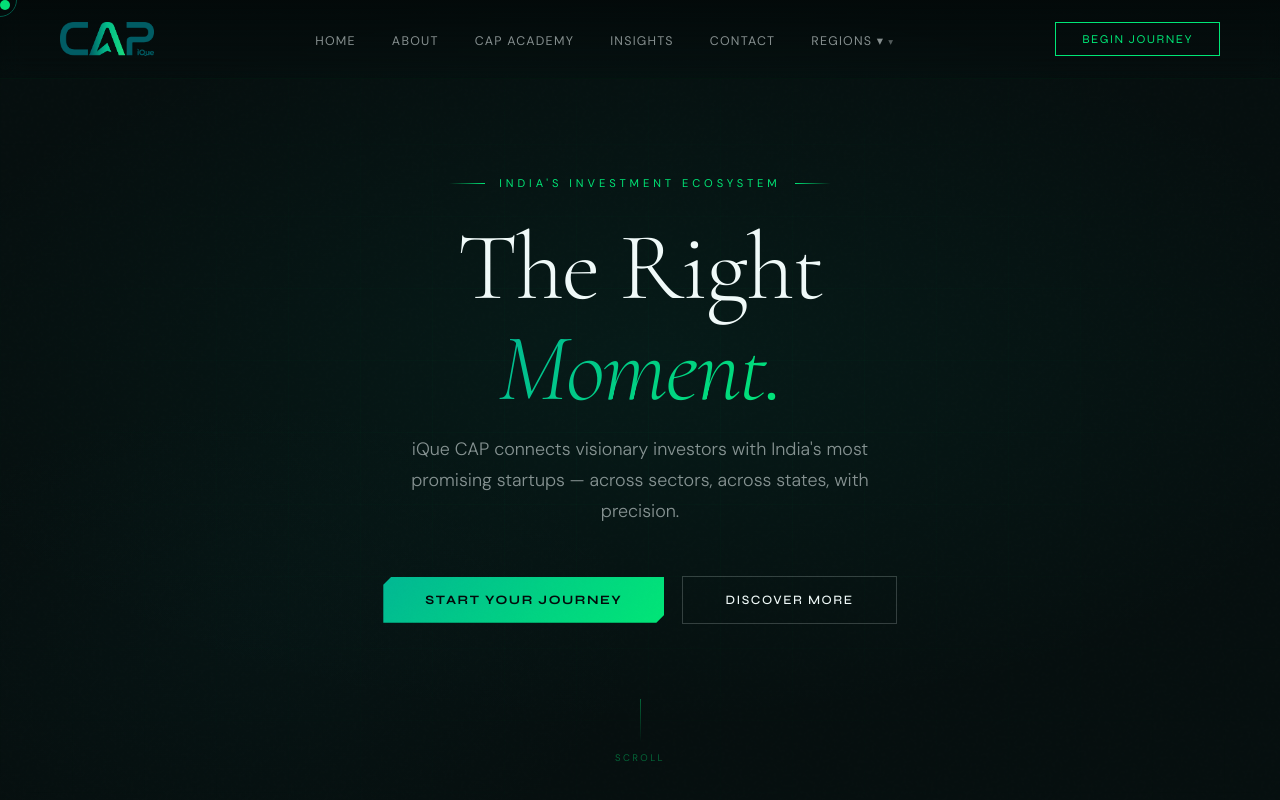
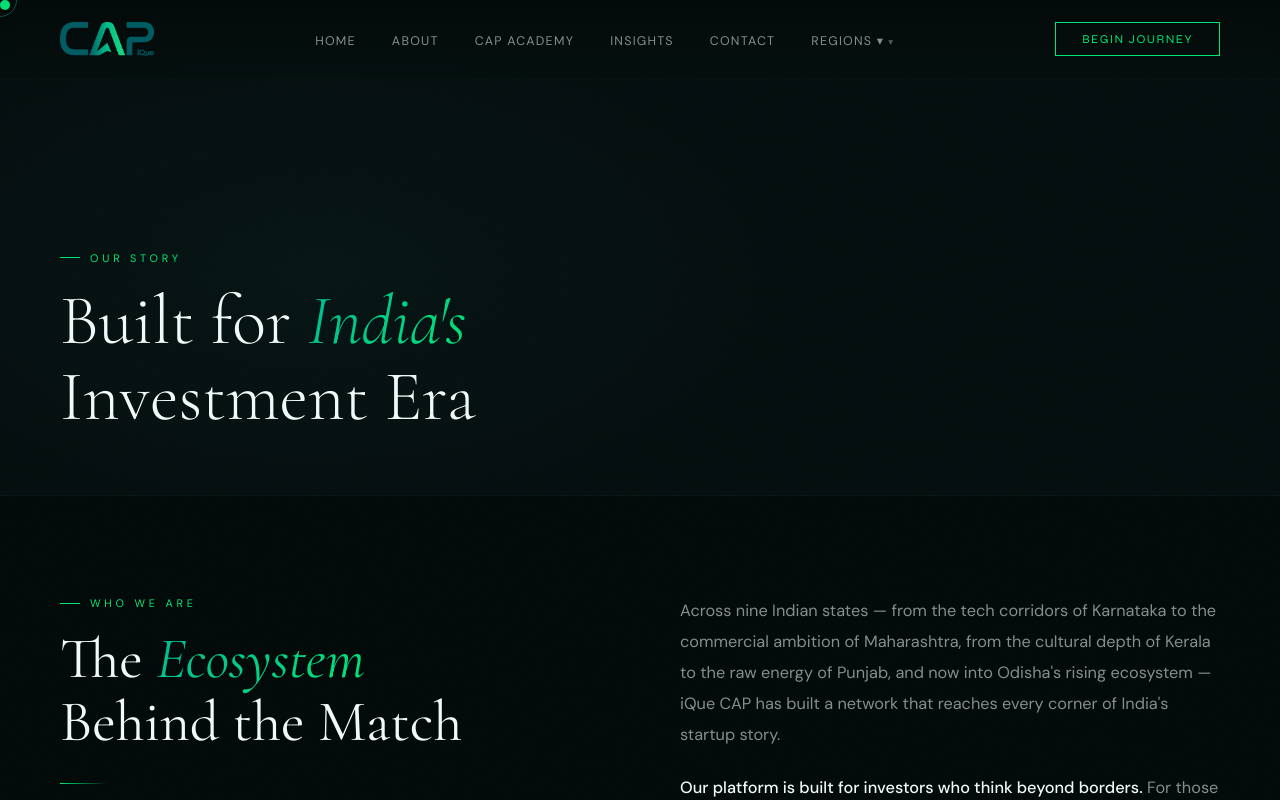
Before and after one commit to ASHIQANWARK/iquecap-website, a React (Vite) app: page /about in a window 1280 px wide. Shown: the top 800 px of the page. Built offline with nearby package versions, Linux system fonts and the light colour scheme.

Commit message:
Initial commit

```diff
--- a/package.json
+++ b/package.json
@@ -12,7 +12,8 @@
   "dependencies": {
     "@emailjs/browser": "^4.4.1",
     "react": "^18.2.0",
-    "react-dom": "^18.2.0"
+    "react-dom": "^18.2.0",
+    "react-router-dom": "^7.18.1"
   },
   "devDependencies": {
     "@types/react": "^18.2.43",
--- a/src/App.jsx
+++ b/src/App.jsx
@@ -1,6 +1,7 @@
 // App.js
 
-import React, { useState } from 'react'
+import React, { useEffect } from 'react'
+import { BrowserRouter as Router, Routes, Route, useLocation, useNavigate } from 'react-router-dom'
 import './App.css'
 import useCursor from './hooks/useCursor'
 
@@ -25,76 +26,181 @@ import DisclaimerPage from './components/DisclaimerPage'
 import RegionPage from './components/RegionPage'
 import CapAcademy from './components/CapAcademy'
 
-function App() {
-  const [currentPage, setCurrentPage] = useState('home')
-  const [blogIndex, setBlogIndex] = useState(0)
+// Scroll to top on route change
+const ScrollToTop = () => {
+  const { pathname } = useLocation()
 
-  // Initialize cursor with proper error handling
+  useEffect(() => {
+    window.scrollTo({ top: 0, behavior: 'smooth' })
+  }, [pathname])
+
+  return null
+}
+
+// Main App Content with Router
+function AppContent() {
+  const location = useLocation()
+  const navigate = useNavigate()
+
+  // Initialize cursor
   useCursor(true)
 
+  // Navigation function
   const navigateTo = (page, index) => {
     console.log('Navigating to:', page)
-    setCurrentPage(page)
-    if (index !== undefined) setBlogIndex(index)
-    window.scrollTo({ top: 0, behavior: 'smooth' })
-  }
+    let path = '/'
 
-  const renderPage = () => {
-    switch (currentPage) {
+    switch(page) {
       case 'home':
-        return (
-          <>
-            <Hero navigateTo={navigateTo} />
-            <Ticker />
-            <WhatWeDo navigateTo={navigateTo} />
-            <HowItWorks />
-            <QuoteSection />
-            <Sectors />
-            <Regional navigateTo={navigateTo} />
-            <Testimonials />
-            <ContactSection navigateTo={navigateTo} />
-          </>
-        )
+        path = '/'
+        break
       case 'about':
-        return <AboutPage navigateTo={navigateTo} />
+        path = '/about'
+        break
       case 'academy':
-        return <CapAcademy navigateTo={navigateTo} />
+        path = '/academy'
+        break
       case 'blog':
-        return <BlogPage navigateTo={navigateTo} />
+        path = '/insights'
+        break
       case 'blogpost':
-        return <BlogPost index={blogIndex} navigateTo={navigateTo} />
+        path = `/insights/${index}`
+        break
       case 'contact':
-        return <ContactPage navigateTo={navigateTo} />
+        path = '/contact'
+        break
       case 'regions':
-        return <RegionsPage navigateTo={navigateTo} />
+        path = '/regions'
+        break
       case 'privacy':
-        return <PrivacyPage navigateTo={navigateTo} />
+        path = '/privacy'
+        break
       case 'disclaimer':
-        return <DisclaimerPage navigateTo={navigateTo} />
+        path = '/disclaimer'
+        break
       case 'kerala':
+        path = '/kerala'
+        break
       case 'karnataka':
+        path = '/karnataka'
+        break
       case 'maharashtra':
+        path = '/maharashtra'
+        break
       case 'tamilnadu':
+        path = '/tamilnadu'
+        break
       case 'punjab':
+        path = '/punjab'
+        break
       case 'delhi':
+        path = '/delhi-ncr'
+        break
       case 'mp':
+        path = '/madhyapradesh'
+        break
       case 'ap':
+        path = '/andhrapradesh'
+        break
       case 'odisha':
-        return <RegionPage regionId={currentPage} navigateTo={navigateTo} />
+        path = '/odisha'
+        break
       default:
-        return <Hero navigateTo={navigateTo} />
+        path = '/'
     }
+
+    navigate(path)
   }
 
   return (
     <div className="app">
-      <Navbar navigateTo={navigateTo} currentPage={currentPage} />
+      <Navbar navigateTo={navigateTo} currentPage={location.pathname} />
       <main className="main-content">
-        {renderPage()}
+        <ScrollToTop />
+        <Routes>
+          {/* Home Route */}
+          <Route path="/" element={
+            <>
+              <Hero navigateTo={navigateTo} />
+              <Ticker />
+              <WhatWeDo navigateTo={navigateTo} />
+              <HowItWorks />
+              <QuoteSection />
+              <Sectors />
+              <Regional navigateTo={navigateTo} />
+              <Testimonials />
+              <ContactSection navigateTo={navigateTo} />
+            </>
+          } />
+
+          {/* Static Pages */}
+          <Route path="/about" element={<AboutPage navigateTo={navigateTo} />} />
+          <Route path="/academy" element={<CapAcademy navigateTo={navigateTo} />} />
+          <Route path="/contact" element={<ContactPage navigateTo={navigateTo} />} />
+          <Route path="/regions" element={<RegionsPage navigateTo={navigateTo} />} />
+          <Route path="/privacy" element={<PrivacyPage navigateTo={navigateTo} />} />
+          <Route path="/disclaimer" element={<DisclaimerPage navigateTo={navigateTo} />} />
+
+          {/* Blog Routes */}
+          <Route path="/insights" element={<BlogPage navigateTo={navigateTo} />} />
+          <Route path="/insights/:id" element={<BlogPost navigateTo={navigateTo} />} />
+
+          {/* Region Routes */}
+          <Route path="/kerala" element={<RegionPage regionId="kerala" navigateTo={navigateTo} />} />
+          <Route path="/karnataka" element={<RegionPage regionId="karnataka" navigateTo={navigateTo} />} />
+          <Route path="/maharashtra" element={<RegionPage regionId="maharashtra" navigateTo={navigateTo} />} />
+          <Route path="/tamilnadu" element={<RegionPage regionId="tamilnadu" navigateTo={navigateTo} />} />
+          <Route path="/punjab" element={<RegionPage regionId="punjab" navigateTo={navigateTo} />} />
+          <Route path="/delhi-ncr" element={<RegionPage regionId="delhi" navigateTo={navigateTo} />} />
+          <Route path="/madhyapradesh" element={<RegionPage regionId="mp" navigateTo={navigateTo} />} />
+          <Route path="/andhrapradesh" element={<RegionPage regionId="ap" navigateTo={navigateTo} />} />
+          <Route path="/odisha" element={<RegionPage regionId="odisha" navigateTo={navigateTo} />} />
+
+          {/* 404 - Catch all */}
+          <Route path="*" element={
+            <div style={{
+              padding: '120px 60px',
+              textAlign: 'center',
+              minHeight: '60vh',
+              display: 'flex',
+              flexDirection: 'column',
+              alignItems: 'center',
+              justifyContent: 'center'
+            }}>
+              <h1 style={{ fontSize: '4rem', color: 'var(--gold)', marginBottom: '20px' }}>404</h1>
+              <p style={{ fontSize: '1.2rem', color: 'var(--white-dim)' }}>Page not found</p>
+              <button
+                onClick={() => navigateTo('home')}
+                style={{
+                  marginTop: '30px',
+                  padding: '12px 30px',
+                  background: 'var(--gold)',
+                  border: 'none',
+                  borderRadius: '8px',
+                  color: '#000',
+                  fontSize: '1rem',
+                  cursor: 'pointer',
+                  fontWeight: '600'
+                }}
+              >
+                Go Home
+              </button>
+            </div>
+          } />
+        </Routes>
       </main>
       <Footer navigateTo={navigateTo} />
     </div>
   )
 }
 
+// Main App Component
+function App() {
+  return (
+    <Router>
+      <AppContent />
+    </Router>
+  )
+}
+
 export default App
```
Also changed, not shown: 1 other file (tests, documents, lock files or other folders).
